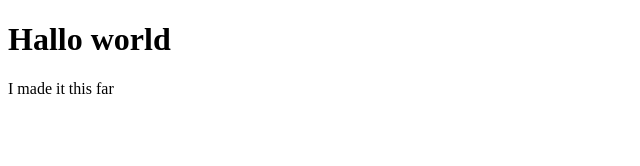
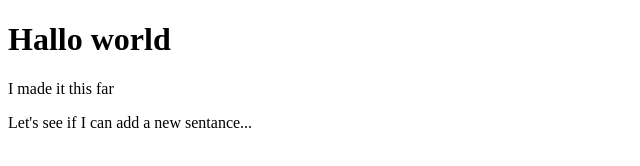
Before and after one commit to MxMkeuper/website-test, a plain HTML site: page index.html in a window 1280 px wide. Shown: the whole page, without its empty margins (0-640 px from the left). Drawn offline with Linux system fonts and the light colour scheme.

Commit message:
Nieuwe zin toevoegen

```diff
--- a/index.html
+++ b/index.html
@@ -8,5 +8,6 @@
 <body>
     <h1> Hallo world</h1>
     <p> I made it this far</p>
+    <p> Let's see if I can add a new sentance...</p>
 </body>
 </html>
```
